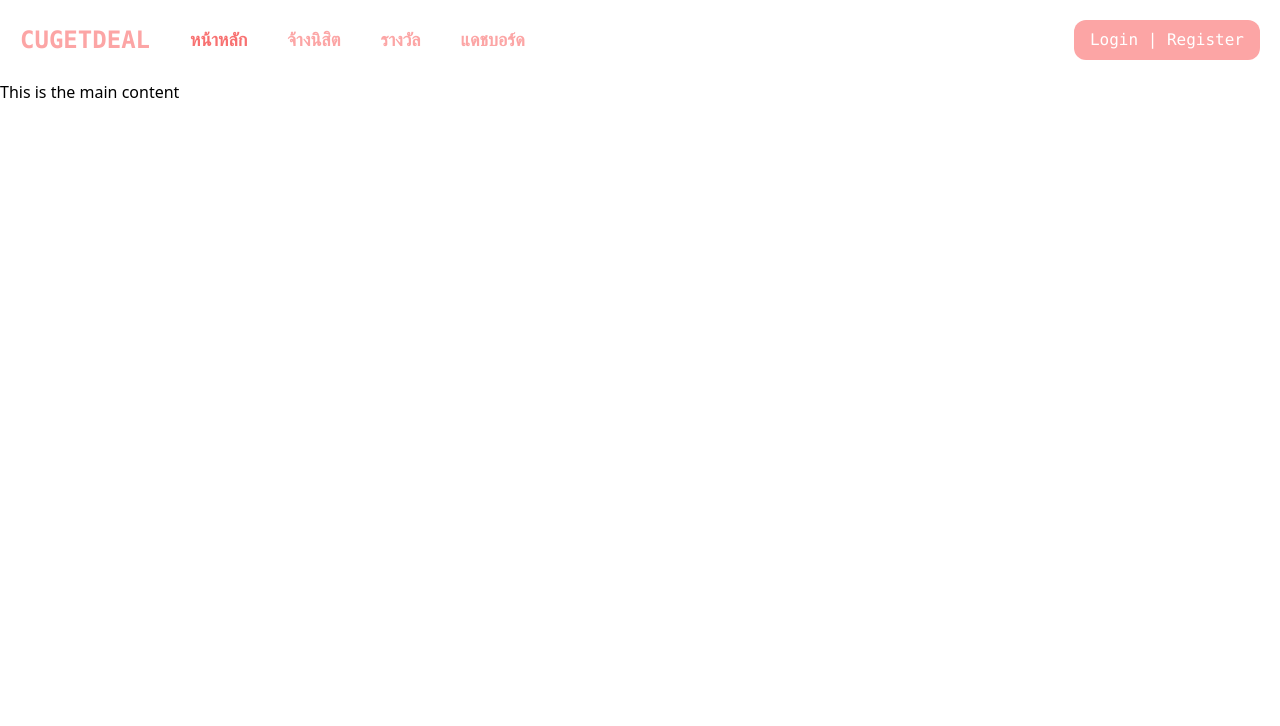
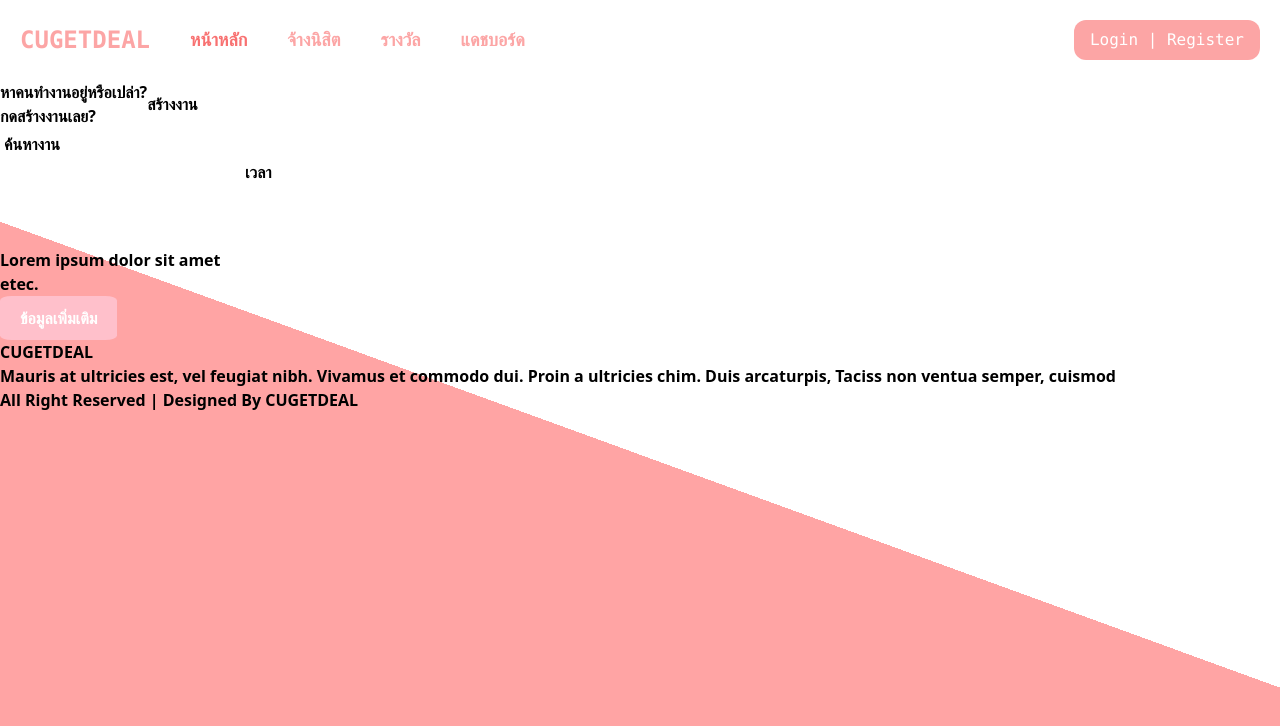
Before and after one commit to punchanabu/CUGETDEAL, a React (Create React App) app in the folder client/: page /content in a window 1280 px wide. Shown: the top 726 px of the page. Built offline with nearby package versions, Linux system fonts and the light colour scheme.

Commit message:
html and a little css

```diff
--- a/client/src/App.tsx
+++ b/client/src/App.tsx
@@ -4,7 +4,7 @@ import Root from './Root';
 import Register from './page/Register/Register';
 import { createBrowserRouter, createRoutesFromElements, Link, RouterProvider, Route } from 'react-router-dom';
 import Login from './page/Login/Login';
-import DashBoard from './page/DashBoard/DashBoard';
+import DashBoard from './page/dashBoard/DashBoard';
 import MainContent from './page/Main/main'
 import JobDetail from './page/JobDetail/JobDetail';
 import CreateJob from './page/createJob/createJob';
--- a/client/src/page/Main/main.tsx
+++ b/client/src/page/Main/main.tsx
@@ -1,6 +1,40 @@
 import React from "react"
+import "./style.css"
 export default function MainContent() {
     return (
-        <h1>This is the main content</h1>
+    <main className="h-screen bg-form font-bold">
+    <div className = "topzone">
+        <div className="itemtext">
+            <h1>หาคนทำงานอยู่หรือเปล่า?</h1>
+            <h1>กดสร้างงานเลย?</h1>
+        </div>
+        <button>สร้างงาน</button>
+    </div>
+
+    <div className = "findzone">
+        <div className = "headerfind">
+            <p>ค้นหางาน</p>
+        </div>
+        <div className = "findbar">
+            <input type="textinput"></input>
+            <button className = "findfilter">เวลา</button>
+        </div>
+    </div>
+
+    <div className="listperson">
+        <div className = "eachperson">
+            <h3>Lorem ipsum dolor sit amet</h3>
+            <p>etec.</p>
+            <button className="moredetail">ข้อมูลเพิ่มเติม</button>
+        </div>
+    </div>
+
+    <div className = "endcredit">
+        <h1>CUGETDEAL</h1>
+        <p>Mauris at ultricies est, vel feugiat nibh. Vivamus et commodo dui. Proin
+a ultricies chim. Duis arcaturpis, Taciss non ventua semper, cuismod</p>
+        <p>All Right Reserved | Designed By CUGETDEAL</p>
+    </div>
+    </main>
     )
 }
--- /dev/null
+++ b/client/src/page/Main/style.css
@@ -0,0 +1,47 @@
+.topzone {
+    display: flex;
+    width: 100vw;
+}
+
+.topzone .itemtext .h1 {
+    text-align: left;
+    margin-bottom: 50%;
+    color: pink;
+}
+
+.topzone .button {
+    display: block;
+    text-align: center;
+    background-color: pink;
+    border: none;
+}
+
+.findzone {
+    margin: auto;
+    width: 100vm;
+}
+
+.findzone .headerfind {
+    padding: 4px;
+}
+
+.findzone .findbar .textinput {
+    width: 100vw;
+}
+
+.listperson {
+    display: block;
+    margin-top: 5%;
+}
+
+.listperson .moredetail {
+    padding-left: 20px;
+    padding-right: 20px;
+    padding-top: 10px;
+    padding-bottom: 10px;
+    text-align: center;
+    color: white;
+    background-color: pink;
+    border-radius: 10%;
+    border: none;
+}
```
